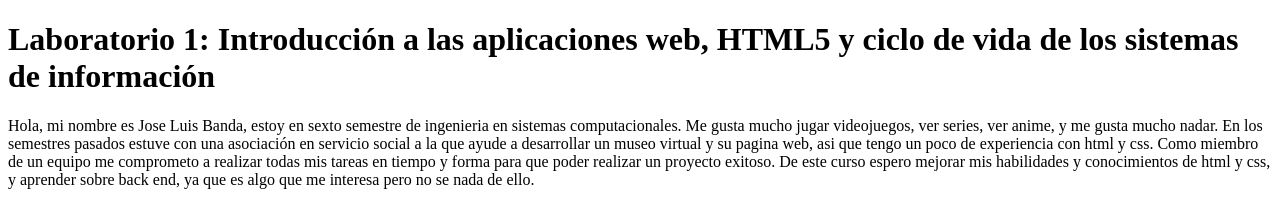
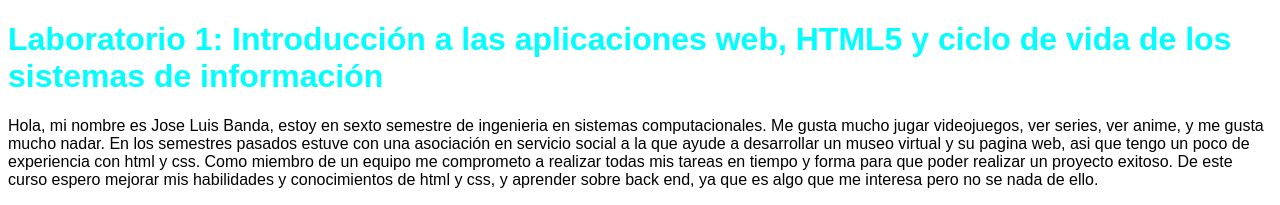
Before and after one commit to LBanda/A01610329-DAWBD, a plain HTML site: page Lab1/index.html in a window 1280 px wide. Shown: the top 205 px of the page. Drawn offline with Linux system fonts and the light colour scheme.

Commit message:
css lab1
se agrego un css al lab1, falta terminar el lab3 con el css

```diff
--- /dev/null
+++ b/Lab1/css/main.css
@@ -0,0 +1,7 @@
+body{
+    font-family: Arial, Helvetica, sans-serif;
+}
+
+header{
+    color: aqua;
+}
--- a/Lab1/index.html
+++ b/Lab1/index.html
@@ -4,6 +4,7 @@
     <meta charset="UTF-8">
     <meta http-equiv="X-UA-Compatible" content="IE=edge">
     <meta name="viewport" content="width=device-width, initial-scale=1.0">
+    <link rel="stylesheet" href="css/main.css">
     <title>Laboratorio 1: Introducción a las aplicaciones web, HTML5 y ciclo de vida de los sistemas de información</title>
 </head>
 <body>
```
